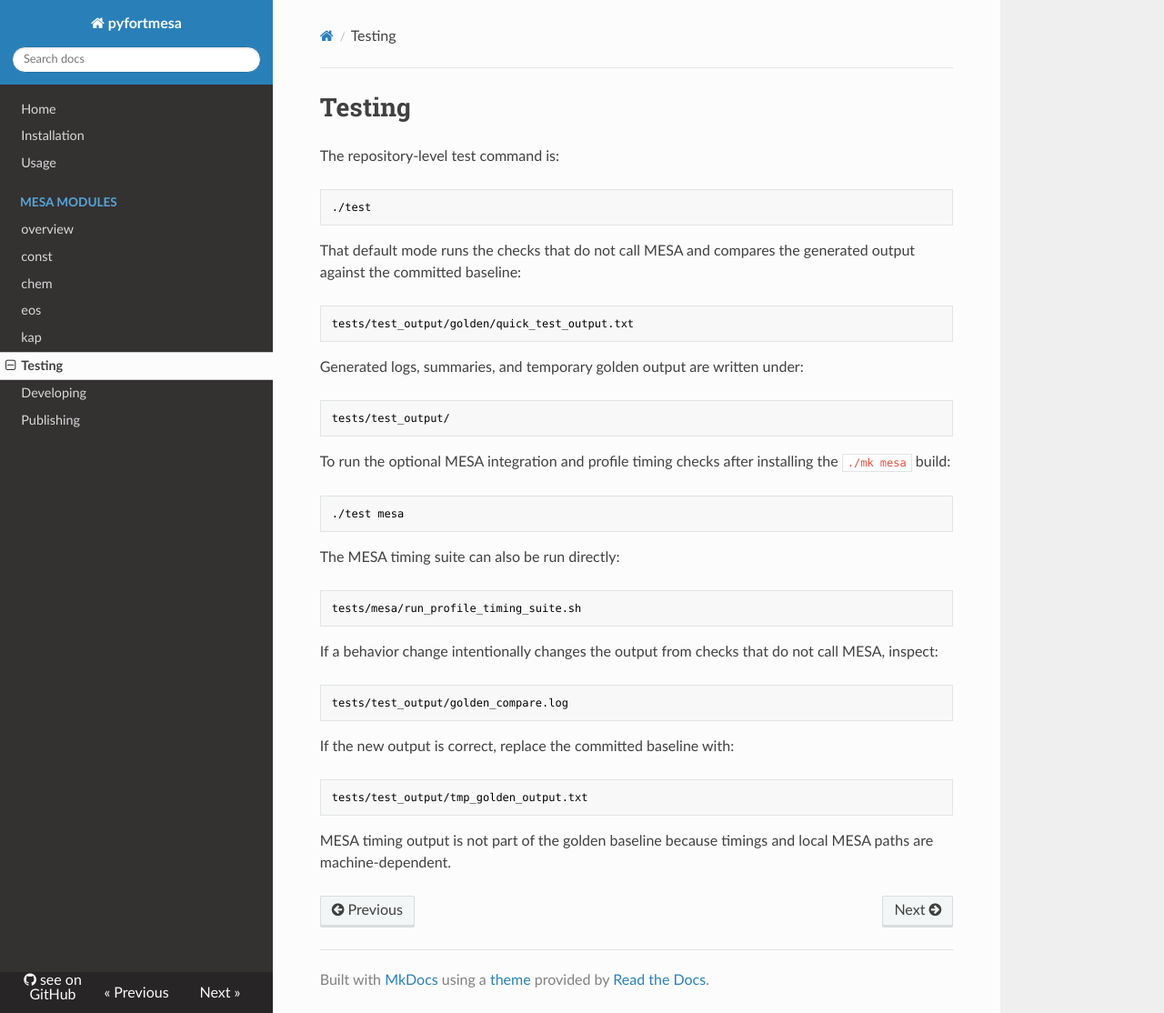
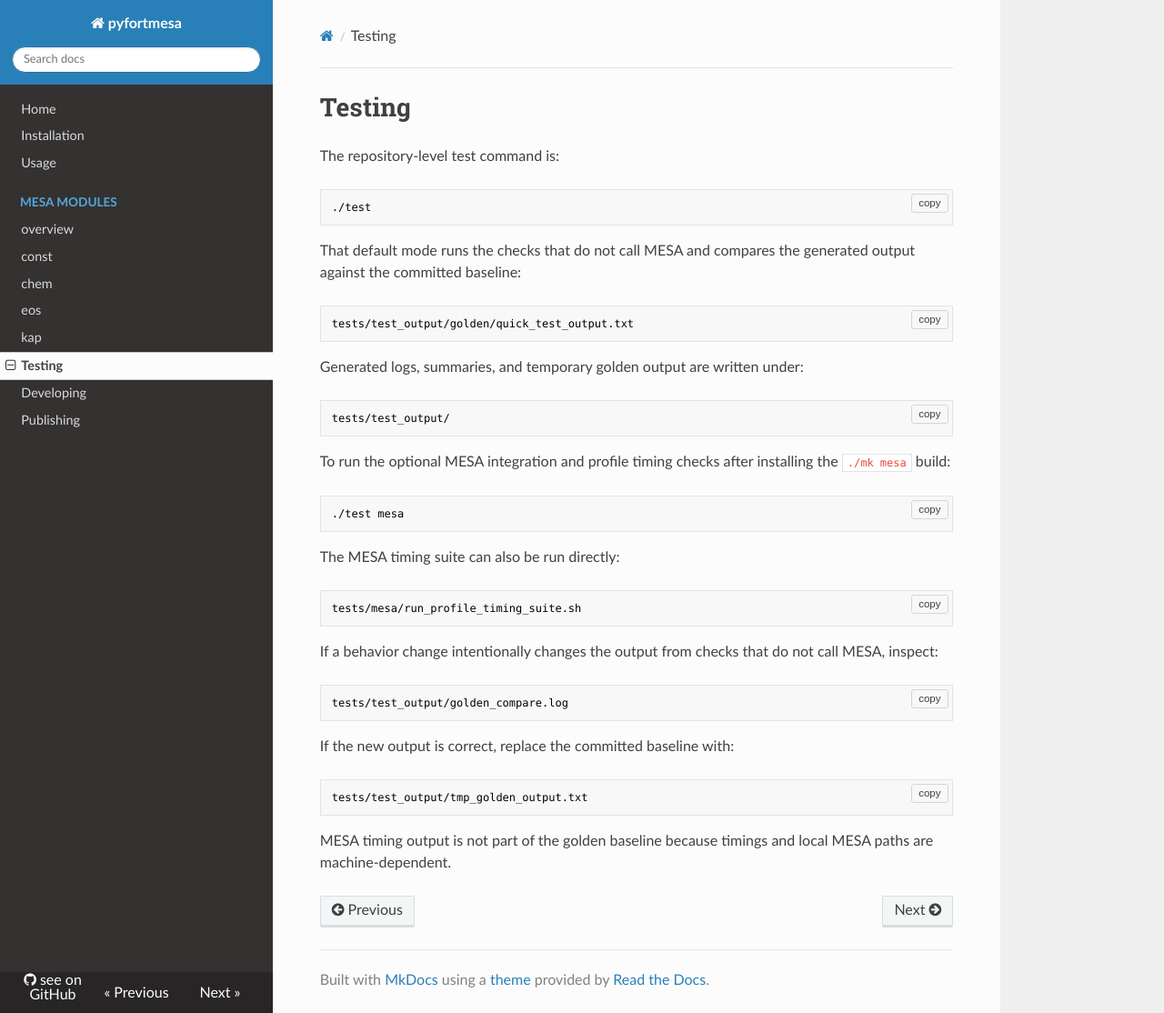
Before and after one commit to Debraheem/pyfortmesa, an MkDocs documentation site: the page built from docs/testing.md, in a window 1280 px wide and 1114 px high. Shown: the whole window at 91% size. Built offline with MkDocs 1.6.1, drawn with Linux system fonts in a browser that asks for light colours; nearby versions of some CDN libraries.

Commit message:
add docs copy buttons

```diff
--- /dev/null
+++ b/docs/assets/copy-code.css
@@ -0,0 +1,28 @@
+.pyfortmesa-code-block {
+  position: relative;
+}
+
+.pyfortmesa-code-block code {
+  padding-right: 4.75rem;
+}
+
+.pyfortmesa-copy-code {
+  position: absolute;
+  top: 0.35rem;
+  right: 0.35rem;
+  z-index: 1;
+  border: 1px solid #d6d6d6;
+  border-radius: 3px;
+  padding: 0.15rem 0.45rem;
+  background: #f8f8f8;
+  color: #404040;
+  font-size: 0.72rem;
+  line-height: 1.2;
+  cursor: pointer;
+}
+
+.pyfortmesa-copy-code:hover,
+.pyfortmesa-copy-code:focus {
+  background: #e7f2fa;
+  border-color: #6ab0de;
+}
--- /dev/null
+++ b/docs/assets/copy-code.js
@@ -0,0 +1,63 @@
+(function () {
+  function copyText(text) {
+    if (navigator.clipboard && window.isSecureContext) {
+      return navigator.clipboard.writeText(text);
+    }
+
+    var textArea = document.createElement('textarea');
+    textArea.value = text;
+    textArea.setAttribute('readonly', '');
+    textArea.style.position = 'fixed';
+    textArea.style.top = '-1000px';
+    document.body.appendChild(textArea);
+    textArea.select();
+
+    try {
+      document.execCommand('copy');
+      return Promise.resolve();
+    } catch (error) {
+      return Promise.reject(error);
+    } finally {
+      document.body.removeChild(textArea);
+    }
+  }
+
+  function addCopyButton(pre) {
+    if (pre.classList.contains('pyfortmesa-code-block')) {
+      return;
+    }
+
+    var code = pre.querySelector('code');
+    if (!code) {
+      return;
+    }
+
+    pre.classList.add('pyfortmesa-code-block');
+
+    var button = document.createElement('button');
+    button.className = 'pyfortmesa-copy-code';
+    button.type = 'button';
+    button.textContent = 'copy';
+    button.setAttribute('aria-label', 'Copy code block');
+
+    button.addEventListener('click', function () {
+      copyText(code.innerText).then(function () {
+        button.textContent = 'copied';
+        window.setTimeout(function () {
+          button.textContent = 'copy';
+        }, 1400);
+      }).catch(function () {
+        button.textContent = 'failed';
+        window.setTimeout(function () {
+          button.textContent = 'copy';
+        }, 1400);
+      });
+    });
+
+    pre.appendChild(button);
+  }
+
+  document.addEventListener('DOMContentLoaded', function () {
+    document.querySelectorAll('pre').forEach(addCopyButton);
+  });
+}());
--- a/mkdocs.yml
+++ b/mkdocs.yml
@@ -28,6 +28,11 @@ exclude_docs: |
   mesa_module_interface_plan.md
   just_a_module_wrappers.md
 
+extra_css:
+  - assets/copy-code.css
+extra_javascript:
+  - assets/copy-code.js
+
 markdown_extensions:
   - admonition
   - toc:
```
